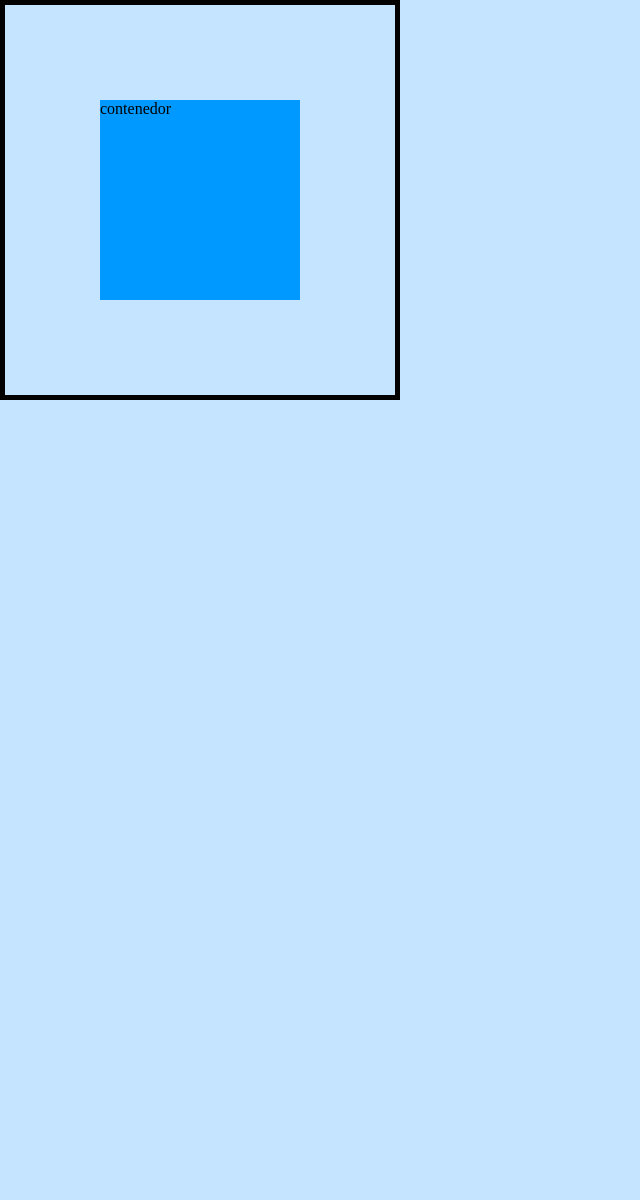
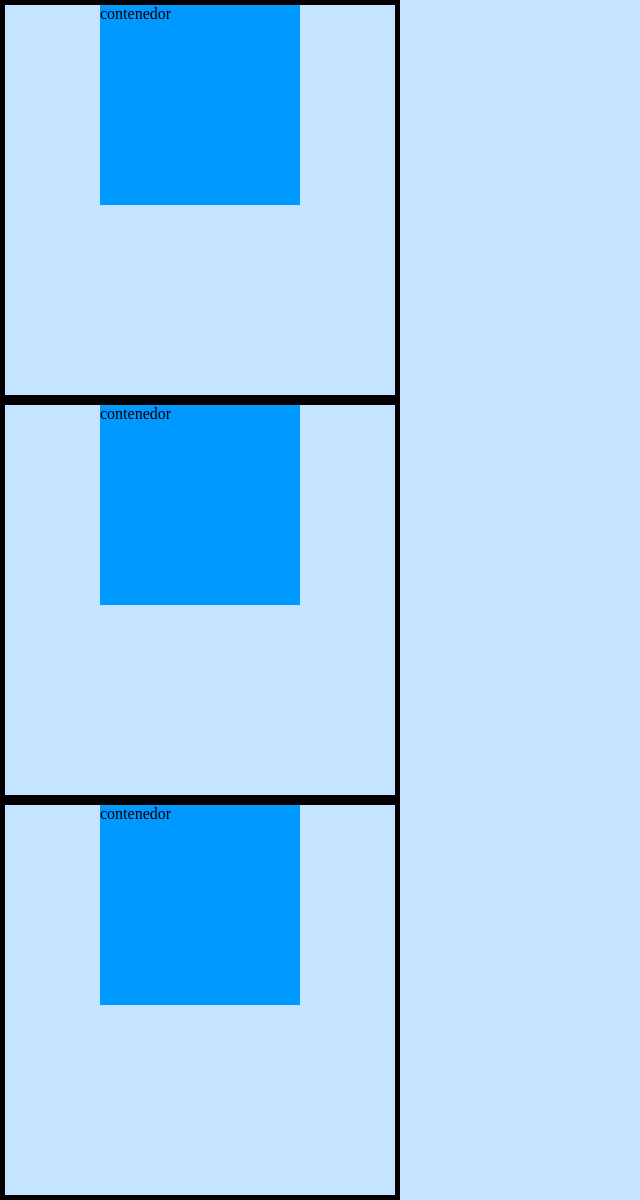
Before and after one commit to andreatrasvina/portfolio-example, a plain HTML site: page example.html in a window 1280 px wide. Shown: the whole page, without its empty margins (0-640 px from the left). Before the commit the page ends 800 px from the top, so only its background shows below. Drawn offline with Linux system fonts and the light colour scheme.

Commit message:
css position fixed y sticky

```diff
--- a/example.css
+++ b/example.css
@@ -89,9 +89,12 @@ body{
 
 
 /* POSICIONES:
+position static: por defecto xdxd
 position absolute: de manera absoluta en todo el documento mueve por coordenadas el elemento
 position relative: el elemento padre es la referencia absoluta del elemento que queremos mover por coordenadas
-  */
+position fixed: las coordenadas no se fijan segun el documento, ni el padre. son fijas a la pantalla o viewport
+position sticky: el elemento se queda pegado al contenedor y no sale de ahi, el padre es relative
+*/
 section{
     border: 5px solid;
     width: 400px;
@@ -104,11 +107,21 @@ section{
     background: #09f;
     width: 200px;
     height: 200px;
-    position: absolute;
+
+    position: sticky;
+    right: 0px;
+    top: 0px;
+    margin: auto;
+
+    /* position: fixed;
+    right: 0px;
+    top: 0px; */
+
+    /* position: absolute; */
     /* right: 0px;
     top: 0px;
     bottom: 0px;
     left: 0px; todo esto es equivalente al inset: 0*/
-    inset: 0;
-    margin: auto;
+    /* inset: 0;
+    margin: auto; */
 }
--- a/example.html
+++ b/example.html
@@ -18,5 +18,17 @@
                 contenedor
             </div>
         </section>
+
+        <section>
+            <div class="contenedor">
+                contenedor
+            </div>
+        </section>
+
+        <section>
+            <div class="contenedor">
+                contenedor
+            </div>
+        </section>
     </body>
 </html>
```
